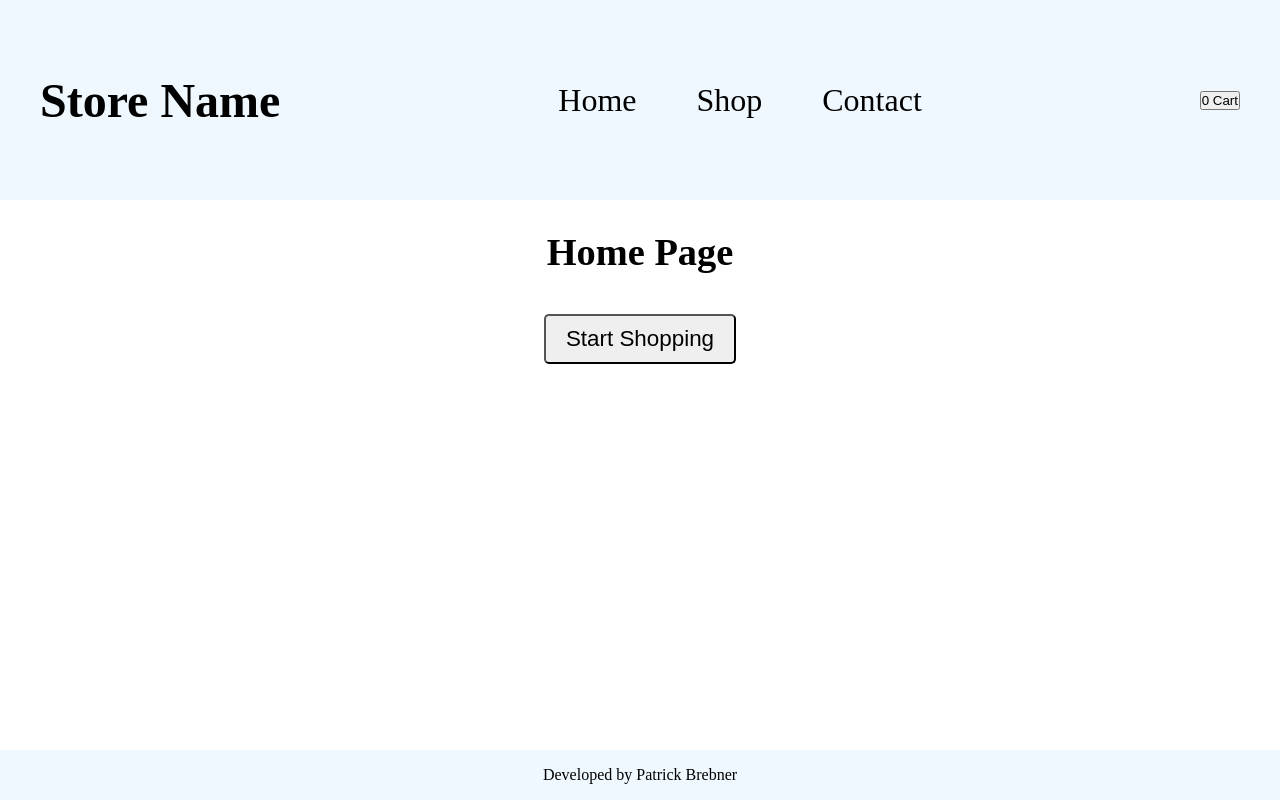
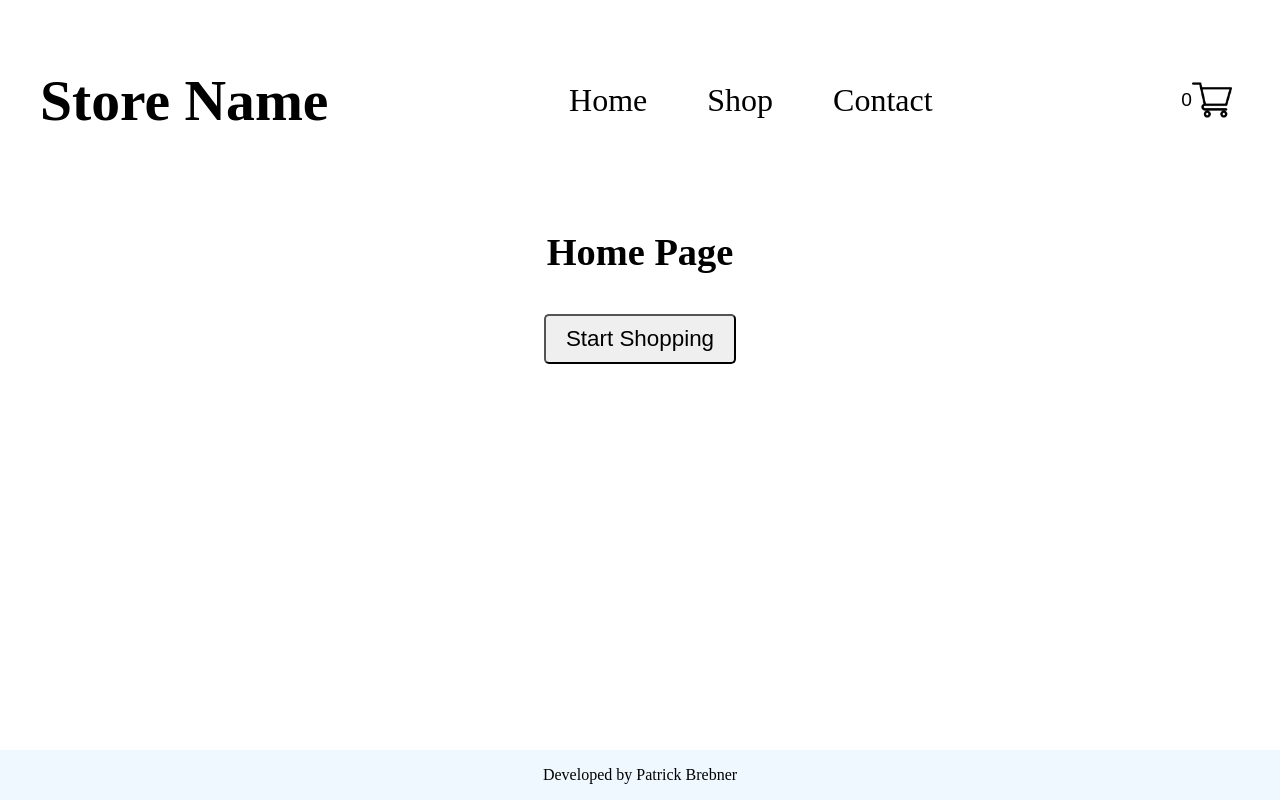
Before and after one commit to pbrebner/shopping-cart, a React (Create React App) app: page / in a window 1280 px wide. Built offline with nearby package versions, Linux system fonts and the light colour scheme.

Commit message:
Add header iner wrapper and style

```diff
--- a/src/components/Header.js
+++ b/src/components/Header.js
@@ -2,6 +2,7 @@ import React from "react";
 import { useNavigate } from "react-router-dom";
 import Nav from "./Nav";
 import "../styles/Header.css";
+import cartIcon from "../assets/shopping-cart.png";
 
 function Header({ cartNumber }) {
     const navigate = useNavigate();
@@ -12,11 +13,14 @@ function Header({ cartNumber }) {
 
     return (
         <header className="header">
-            <h1 className="storeName">Store Name</h1>
-            <Nav />
-            <button className="cartBtn" onClick={navigateCart}>
-                {cartNumber} Cart
-            </button>
+            <div className="headerInnerWrapper">
+                <h1 className="storeName">Store Name</h1>
+                <Nav />
+                <button className="cartBtn" onClick={navigateCart}>
+                    {cartNumber}
+                    <img className="cartIcon" src={cartIcon} alt="Cart Icon" />
+                </button>
+            </div>
         </header>
     );
 }
--- a/src/styles/Header.css
+++ b/src/styles/Header.css
@@ -1,12 +1,43 @@
 .header {
     padding: 40px;
-    background-color: aliceblue;
+    background-color: var(--main-color);
+    color: var(--font-color);
 
+    display: flex;
+    align-items: center;
+    justify-content: center;
+}
+
+.headerInnerWrapper {
+    max-width: 1400px;
+
+    flex: 1;
     display: flex;
     justify-content: space-between;
     align-items: center;
+    gap: 10px;
 }
 
 .storeName {
-    font-size: 3rem;
+    font-size: 3.6rem;
 }
+
+.cartBtn {
+    background-color: var(--font-color);
+    font-size: 1.2rem;
+    padding: 8px;
+
+    border: none;
+    border-radius: 10px;
+
+    display: flex;
+    align-items: center;
+}
+
+.cartBtn:hover {
+    filter: brightness(120%);
+}
+
+.cartIcon {
+    height: 40px;
+}
```
